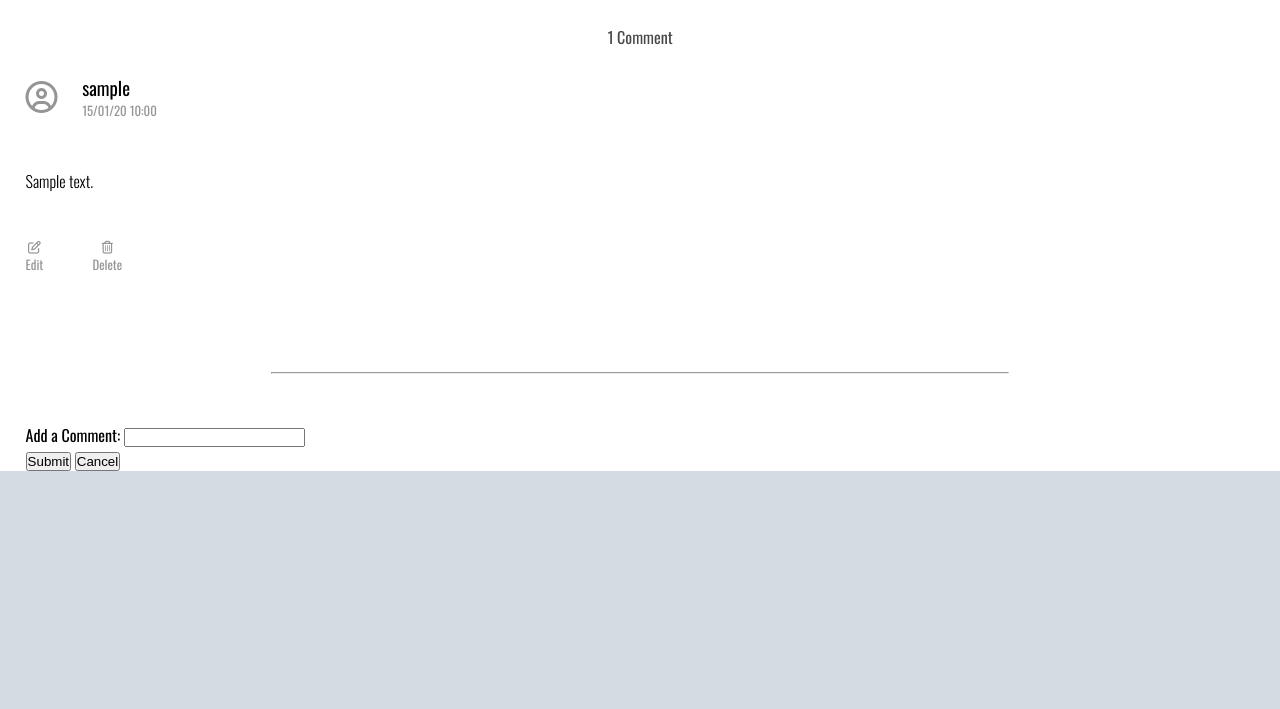
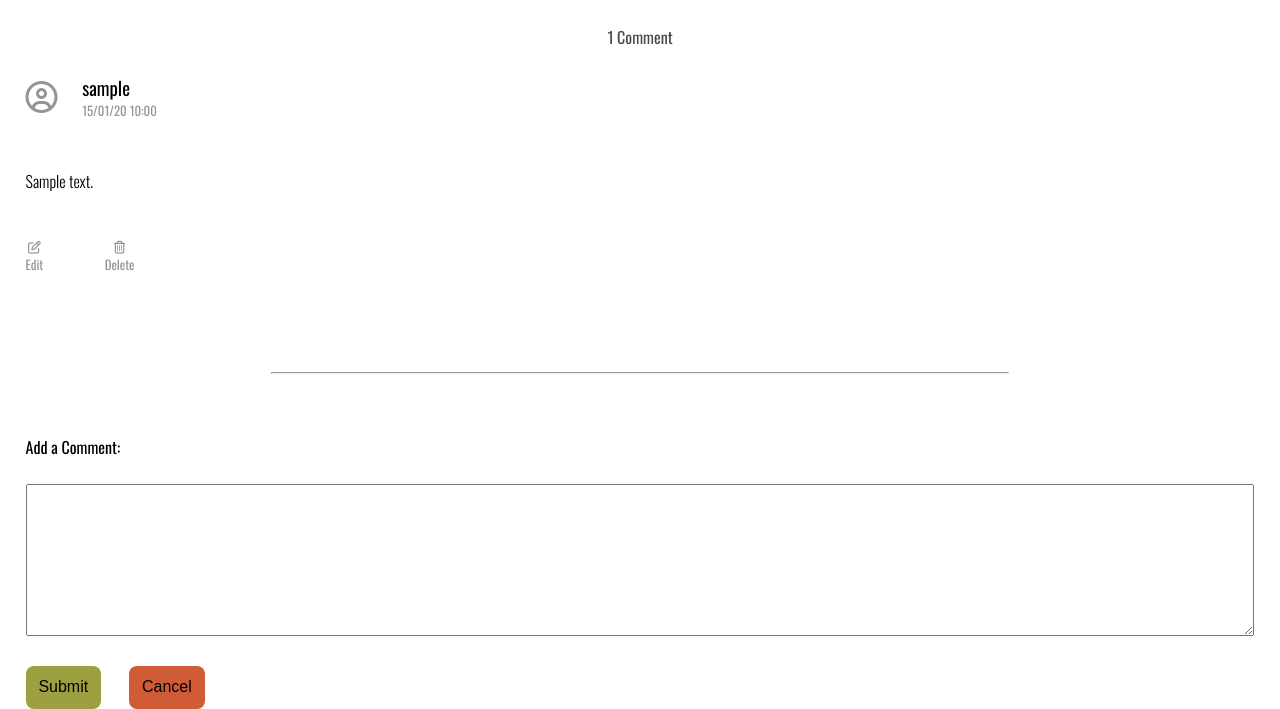
Before and after one commit to timgoalen/magical-places-london, a Django app: page /place/1/ in a window 1280 px wide. Shown: the part 1108-1817 px from the top of the page. Before the commit the page ends 1579 px from the top, so only its background shows below. Run offline with Django 3.2, Linux system fonts and the light colour scheme; a user stored in the database is signed in; tables that the repository leaves empty hold one stand-in row (values such as "Sample post"); grey boxes marked "Sample" are stand-in pictures; some libraries are stand-ins or nearby versions.

Commit message:
Add detail page form styles

```diff
--- a/places_app/forms.py
+++ b/places_app/forms.py
@@ -35,4 +35,4 @@ class CommentForm(forms.ModelForm):
         model = Comment
         fields = ("comment",)
 
-    comment = forms.CharField(label="Add a Comment")
+    comment = forms.CharField(widget=forms.Textarea, label="Add a Comment")
--- a/static/css/base.css
+++ b/static/css/base.css
@@ -167,6 +167,10 @@ h1 {
 
 /* PLACE DETAIL PAGE */
 
+.detail-container {
+    margin-bottom: 2%;
+}
+
 .detail-image-container {
     position: relative;
     margin-top: 2%;
@@ -264,7 +268,7 @@ h1 {
 .comment-tools-container {
     display: flex;
     justify-content: flex-start;
-    gap: 4%;
+    gap: 5%;
 }
 
 .comment-tools {
@@ -273,6 +277,36 @@ h1 {
     font-size: 0.8rem;
     color: #959595;
 }
+
+.detail-container form {
+    margin: 5% 0;
+}
+
+#id_comment {
+    width: 100%;
+    margin: 2% 0;
+}
+
+.detail-container button {
+    font-size: 1rem;
+    padding: 0.8rem;
+    border-radius: 8px;
+    border: none;
+    margin-right: 2%;
+}
+
+.detail-container button:nth-of-type(1) {
+    background-color: #9da040;
+}
+
+.detail-container button:nth-of-type(2) {
+    background-color: #cf5c36;
+
+}
+
+/* .end-spacer {
+    height: 2%;
+} */
 
 /* ADD PLACE PAGE */
 
--- a/templates/place_detail.html
+++ b/templates/place_detail.html
@@ -1,4 +1,5 @@
 {% load static  %}
+{% include 'includes/messages.html' %}
 
 <!DOCTYPE html>
 <html lang="en">
@@ -21,6 +22,7 @@
 </head>
 
 <body>
+
     <div class="detail-container">
         <div class="detail-image-container">
             <img src="{{ place.photo_url }}" alt="Photo of {{ place.place_name }}" class="place-detail-photo">
@@ -107,6 +109,7 @@
             <button><a href="{% url 'place_detail' place.pk %}">Cancel</a></button>
         </form>
         {% endif %}
+        <!-- <div class="end-spacer"></div> -->
     </div>
 </body>
 
```
